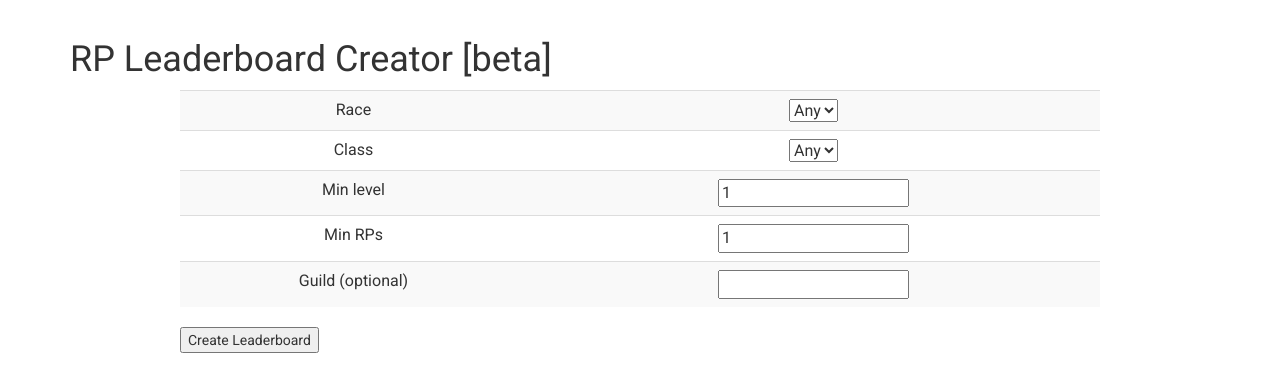
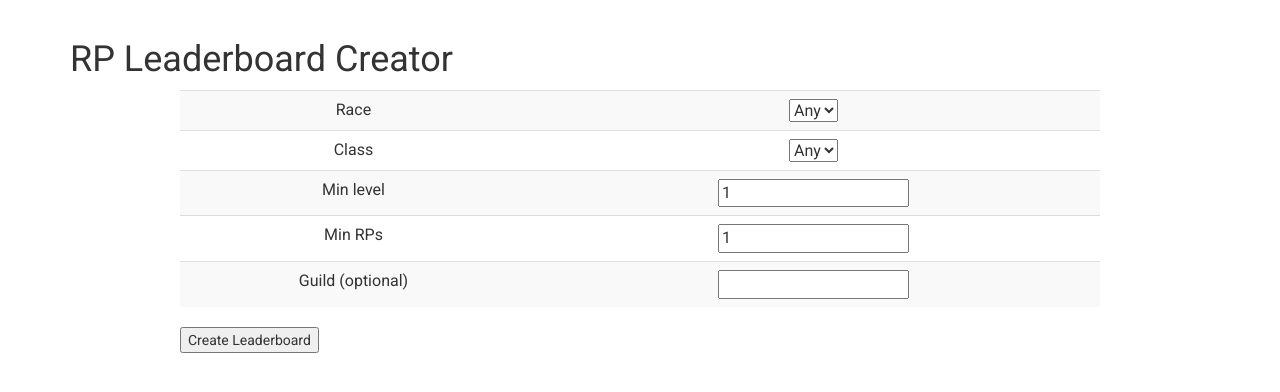
Before and after one commit to prsauer/uthmetric, a Django app: template hello/apps/hellocount/templates/creator.html in a window 1280 px wide. Shown: the part 51-443 px from the top of the page. Run offline with Django 3.2, Linux system fonts and the light colour scheme; the template is opened without the code that fills it, so the values that code supplies are empty; parts of the project's set-up code (start-up, migrations or seed data) failed here and were passed over; some libraries are stand-ins or nearby versions.

Commit message:
remove beta tags

```diff
--- a/hello/apps/hellocount/templates/creator.html
+++ b/hello/apps/hellocount/templates/creator.html
@@ -9,7 +9,7 @@
 
 
 <div class="container">
-  <h1>RP Leaderboard Creator [beta]</h1>
+  <h1>RP Leaderboard Creator</h1>
 <div class="col-md-10 col-md-offset-1">
 
 <table id="eader" class="table table-striped">
--- a/hello/apps/hellocount/templates/realmwar.html
+++ b/hello/apps/hellocount/templates/realmwar.html
@@ -8,7 +8,7 @@
 <body>
     {% include "navbar.html" %}
     <div class="container">
-    <h1>Realm War [BETA]</h1>
+    <h1>Realm War</h1>
     <div>
       Darkness Falls:
       <span class="realm_{{df.owner}}">{{df.owner}}</span>
```
